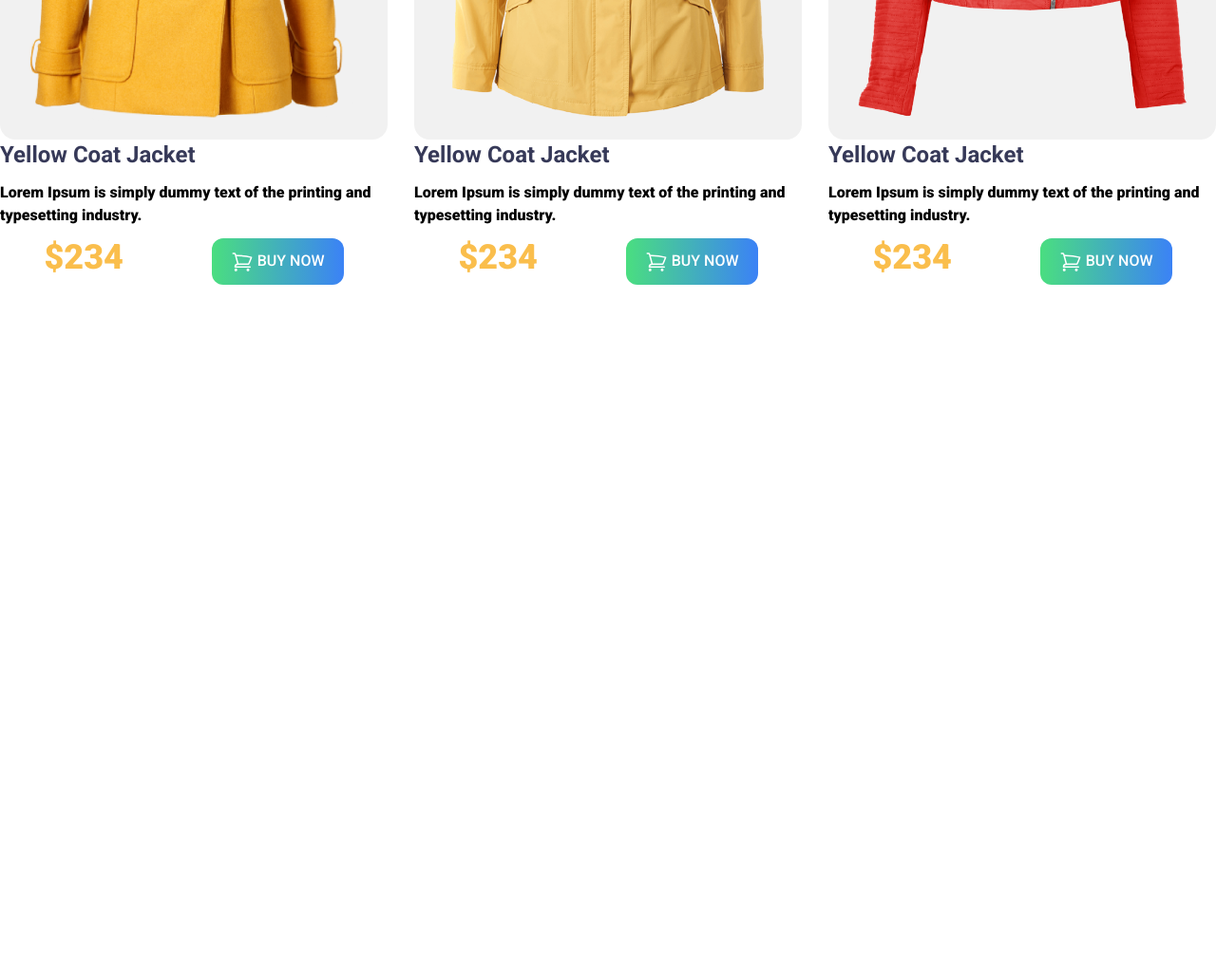
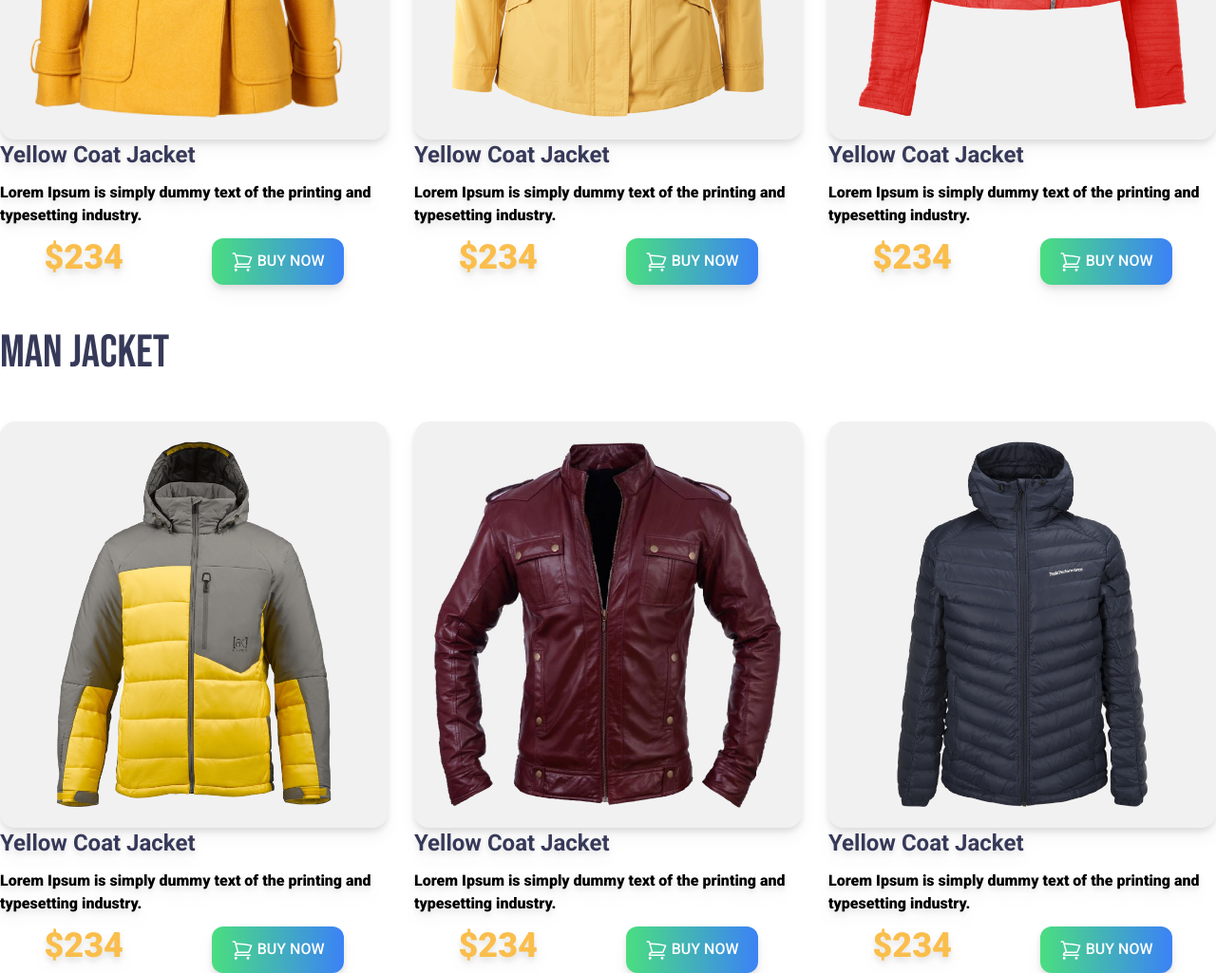
Before and after one commit to Akib154/Penguin-Fashion, a plain HTML site: page index.html in a window 1280 px wide. Shown: the part 1134-2159 px from the top of the page at 95% size. Before the commit the page ends 1434 px from the top, so only its background shows below. Drawn offline with nearby package versions, Linux system fonts and the light colour scheme.

Commit message:
men jacket done

```diff
--- a/index.html
+++ b/index.html
@@ -62,9 +62,9 @@
             <div class="uppercase text-5xl text-[#363958] font-bebas py-12">
                 Woman Jacket
             </div>
-            <div class="grid grid-cols-3 gap-7">
+            <div class="grid grid-cols-1 md:grid-cols-2 lg:grid-cols-3 gap-7">
             <!-- jacket-1 -->
-            <div class="robot space-y-3">
+            <div class="robot space-y-3 drop-shadow-lg">
                 <div class="bg-[#F1F1F1] p-5 rounded-2xl content-center">
                     <img src="images/jacket-1.png" alt="jacket-1">
                 </div>
@@ -88,7 +88,7 @@
 
             </div>
             <!-- jacket-2 -->
-            <div class="robot space-y-3">
+            <div class="robot space-y-3 drop-shadow-lg">
                 <div class="bg-[#F1F1F1] p-5 rounded-2xl">
                     <img src="images/jacket-2.png" alt="jacket-1">
                 </div>
@@ -112,9 +112,92 @@
 
             </div>
             <!-- jacket-3 -->
-            <div class="robot space-y-3">
+            <div class="robot space-y-3 drop-shadow-lg">
                 <div class="bg-[#F1F1F1] p-5 rounded-2xl">
                     <img src="images/jacket-3.png" alt="jacket-1">
+                </div>
+                <span class=" text-2xl font-bold text-[#363958]">Yellow Coat Jacket</span> <br>
+                <p>Lorem Ipsum is simply dummy text of the printing and typesetting industry.
+                </p>
+                <div class="flex justify-around">
+                    <h3 class="text-4xl  text-[#FABE4C]">$234</h3>
+                    <button
+                    class="md:py-3 md:px-5 py:1 px-2 bg-gradient-to-r from-green-400 to-blue-500 hover:from-pink-500 hover:to-yellow-500 uppercase rounded-xl text-white font-medium">
+
+                    <svg xmlns="http://www.w3.org/2000/svg" fill="none" viewBox="0 0 24 24" stroke-width="1.5"
+                        stroke="currentColor" class="w-6 h-6 inline">
+                        <path stroke-linecap="round" stroke-linejoin="round"
+                            d="M2.25 3h1.386c.51 0 .955.343 1.087.835l.383 1.437M7.5 14.25a3 3 0 0 0-3 3h15.75m-12.75-3h11.218c1.121-2.3 2.1-4.684 2.924-7.138a60.114 60.114 0 0 0-16.536-1.84M7.5 14.25 5.106 5.272M6 20.25a.75.75 0 1 1-1.5 0 .75.75 0 0 1 1.5 0Zm12.75 0a.75.75 0 1 1-1.5 0 .75.75 0 0 1 1.5 0Z" />
+                    </svg>
+
+                    Buy Now</button>
+
+                </div>
+
+            </div>
+        </div>
+
+        </div>
+
+        <!-- Man jacket -->
+
+        <div>
+            <div class="uppercase text-5xl text-[#363958] font-bebas py-12">
+                Man Jacket
+            </div>
+            <div class="grid grid-cols-1 md:grid-cols-2 lg:grid-cols-3 gap-7">
+            <!-- jacket-1 -->
+            <div class="robot space-y-3 drop-shadow-lg">
+                <div class="bg-[#F1F1F1] p-5 rounded-2xl content-center">
+                    <img src="images/jacket-4.png" alt="jacket-1">
+                </div>
+                <span class=" text-2xl font-bold text-[#363958]">Yellow Coat Jacket</span> <br>
+                <p>Lorem Ipsum is simply dummy text of the printing and typesetting industry.
+                </p>
+                <div class="flex justify-around ">
+                    <h3 class="text-4xl  text-[#FABE4C]">$234</h3>
+                    <button
+                    class="md:py-3 md:px-5 py:1 px-2 bg-gradient-to-r from-green-400 to-blue-500 hover:from-pink-500 hover:to-yellow-500 uppercase rounded-xl text-white font-medium">
+
+                    <svg xmlns="http://www.w3.org/2000/svg" fill="none" viewBox="0 0 24 24" stroke-width="1.5"
+                        stroke="currentColor" class="w-6 h-6 inline">
+                        <path stroke-linecap="round" stroke-linejoin="round"
+                            d="M2.25 3h1.386c.51 0 .955.343 1.087.835l.383 1.437M7.5 14.25a3 3 0 0 0-3 3h15.75m-12.75-3h11.218c1.121-2.3 2.1-4.684 2.924-7.138a60.114 60.114 0 0 0-16.536-1.84M7.5 14.25 5.106 5.272M6 20.25a.75.75 0 1 1-1.5 0 .75.75 0 0 1 1.5 0Zm12.75 0a.75.75 0 1 1-1.5 0 .75.75 0 0 1 1.5 0Z" />
+                    </svg>
+
+                    Buy Now</button>
+
+                </div>
+
+            </div>
+            <!-- jacket-2 -->
+            <div class="robot space-y-3 drop-shadow-lg">
+                <div class="bg-[#F1F1F1] p-5 rounded-2xl">
+                    <img src="images/jacket-5.png" alt="jacket-1">
+                </div>
+                <span class=" text-2xl font-bold text-[#363958]">Yellow Coat Jacket</span> <br>
+                <p>Lorem Ipsum is simply dummy text of the printing and typesetting industry.
+                </p>
+                <div class="flex justify-around ">
+                    <h3 class="text-4xl  text-[#FABE4C]">$234</h3>
+                    <button
+                    class="md:py-3 md:px-5 py:1 px-2 bg-gradient-to-r from-green-400 to-blue-500 hover:from-pink-500 hover:to-yellow-500 uppercase rounded-xl text-white font-medium">
+
+                    <svg xmlns="http://www.w3.org/2000/svg" fill="none" viewBox="0 0 24 24" stroke-width="1.5"
+                        stroke="currentColor" class="w-6 h-6 inline">
+                        <path stroke-linecap="round" stroke-linejoin="round"
+                            d="M2.25 3h1.386c.51 0 .955.343 1.087.835l.383 1.437M7.5 14.25a3 3 0 0 0-3 3h15.75m-12.75-3h11.218c1.121-2.3 2.1-4.684 2.924-7.138a60.114 60.114 0 0 0-16.536-1.84M7.5 14.25 5.106 5.272M6 20.25a.75.75 0 1 1-1.5 0 .75.75 0 0 1 1.5 0Zm12.75 0a.75.75 0 1 1-1.5 0 .75.75 0 0 1 1.5 0Z" />
+                    </svg>
+
+                    Buy Now</button>
+
+                </div>
+
+            </div>
+            <!-- jacket-3 -->
+            <div class="robot space-y-3 drop-shadow-lg">
+                <div class="bg-[#F1F1F1] p-5 rounded-2xl">
+                    <img src="images/jacket-6.png" alt="jacket-1">
                 </div>
                 <span class=" text-2xl font-bold text-[#363958]">Yellow Coat Jacket</span> <br>
                 <p>Lorem Ipsum is simply dummy text of the printing and typesetting industry.
```
